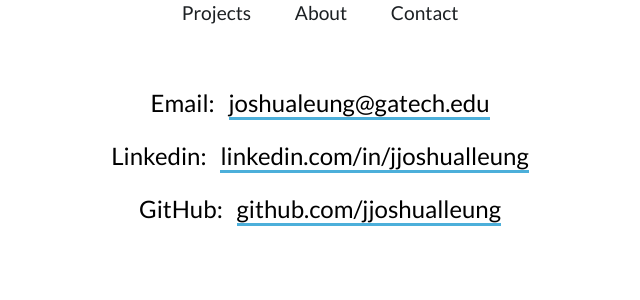
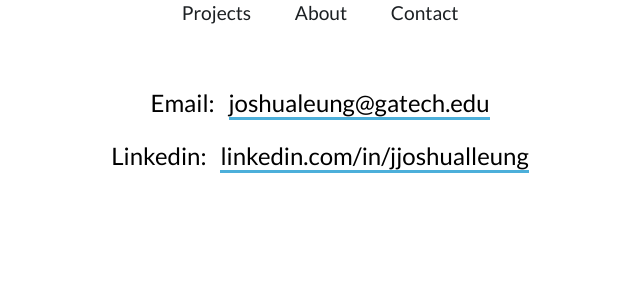
Before and after one commit to jjoshualleung/portfolio, a Flask app: page /contact in a window 1280 px wide. Shown: the part 139-439 px from the top of the page, without its empty margins (320-960 px from the left). Run offline with Flask 3, Linux system fonts and the light colour scheme.

Commit message:
Commit out github

```diff
--- a/templates/contact.html
+++ b/templates/contact.html
@@ -19,14 +19,14 @@
                 </a>
             </dd>
         </div>
-        <div class="contact">
-            <dt> GitHub:</dt>
-            <dd class="contact__details">
-                <a class="contact__link" href="https://github.com/jjoshualleung?tab=repositories">
-                    github.com/jjoshualleung
-                </a>
-            </dd>
-        </div>
-    </dl>
+{#        <div class="contact">#}
+{#            <dt> GitHub:</dt>#}
+{#            <dd class="contact__details">#}
+{#                <a class="contact__link" href="https://github.com/jjoshualleung?tab=repositories">#}
+{#                    github.com/jjoshualleung#}
+{#                </a>#}
+{#            </dd>#}
+{#        </div>#}
+{#    </dl>#}
 </main>
 {% endblock %}
```
